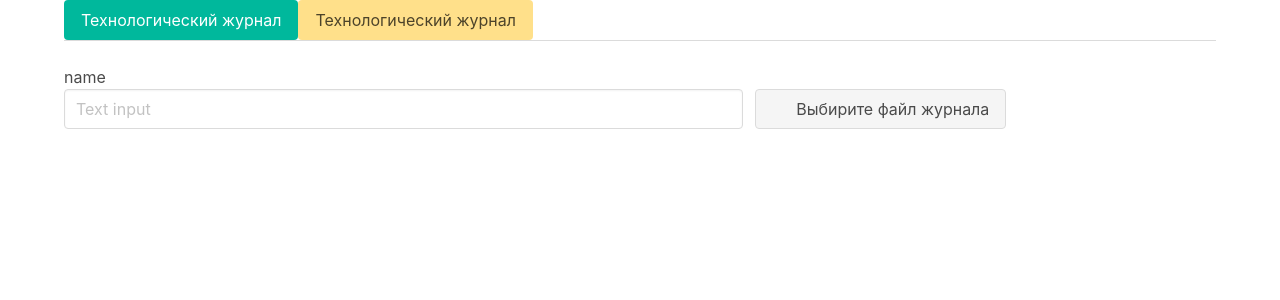
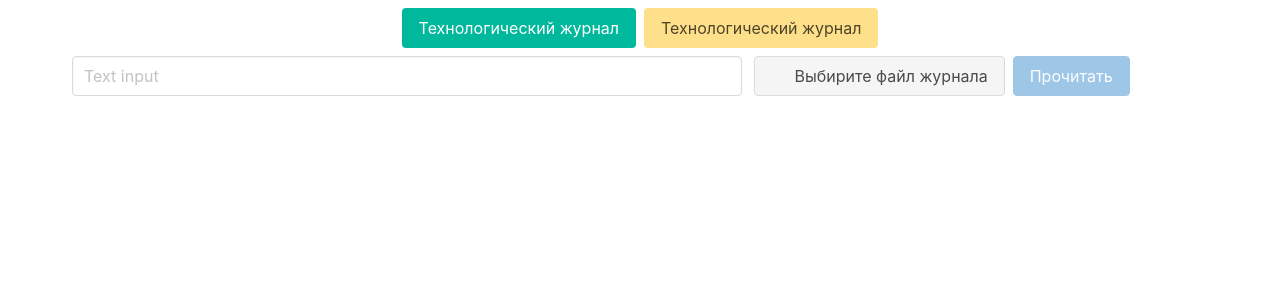
Before and after one commit to free-archer/1C-TechJournalView, a Svelte app: page / in a window 1280 px wide. Shown: the top 300 px of the page. Built offline with nearby package versions, Linux system fonts and the light colour scheme.

Commit message:
Добавил кнопку загрузки

```diff
--- a/src/App.svelte
+++ b/src/App.svelte
@@ -19,9 +19,9 @@ const switchTab = tab => () => {
 
 <main class="container is-widescreen">
 
-  <div class="tabs is-boxed">
+  <div class="tabs is-centered is-toggle m-2">
     <ul>
-      <li class="is-active">
+      <li>
         <button
           class:is-active={activeTab == "TJ"}
           on:click={switchTab("TJ")}
@@ -29,7 +29,7 @@ const switchTab = tab => () => {
           Технологический журнал
         </button>
       </li>
-      <li>
+      <li class="ml-2">
         <button
           class:is-active={activeTab == "Setting"}
           on:click={switchTab("Setting")}
@@ -39,7 +39,6 @@ const switchTab = tab => () => {
       </li>
     </ul>
   </div>
-  <p>{name}</p>
 
   {#if (activeTab == "TJ")}
     <FileChoose />
--- a/src/components/FileChoose.svelte
+++ b/src/components/FileChoose.svelte
@@ -1,8 +1,17 @@
 <script>
   let filename = ""
+
+  function parseTJ() {
+    if (filename == "") {
+      alert("Не выбран файл лога")
+      return
+    }
+  }
+
 </script>
 
-<div class="level-left">
+<div class="is-flex is-flex-direction-row is-justify-content-flex-start m-2">
+
   <div class="input_file pr-3 is-widescreen">
     <input value={filename} class="input" type="text" placeholder="Text input">
   </div>
@@ -20,6 +29,14 @@
       </span>
     </label>
   </div>
+
+  <button
+    disabled={filename==""}
+    on:click={parseTJ}
+    class="button is-info ml-2">
+    Прочитать
+  </button>
+
 </div>
 
 <style>
```
